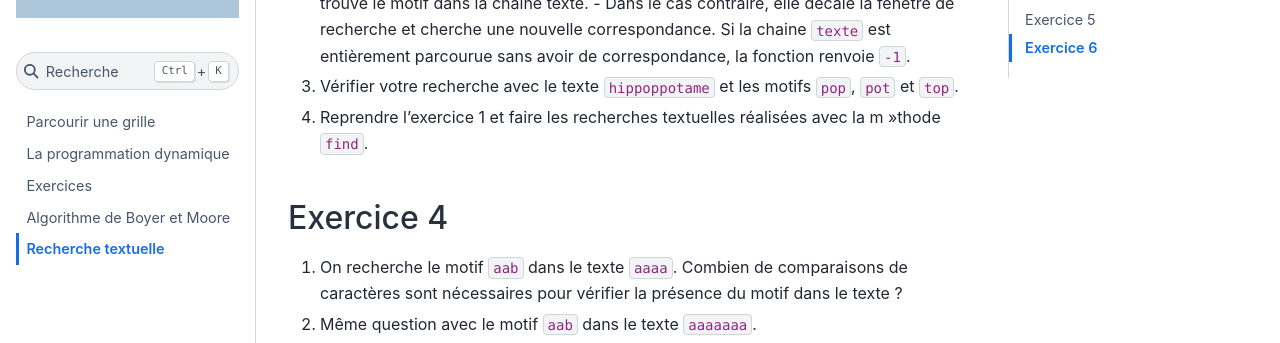
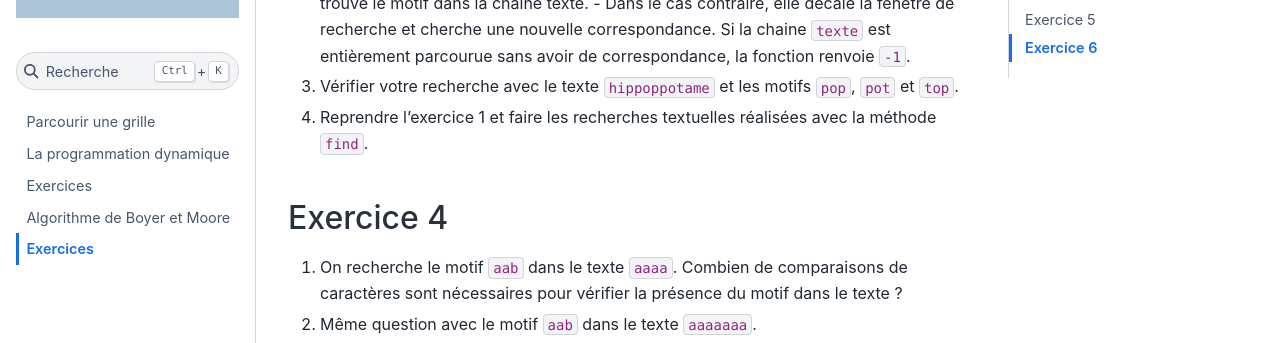
Before and after one commit to ychistel/tnsi_algorithmes_avances, a Sphinx documentation site: the page built from source/content/exercice_2.rst, in a window 1280 px wide and 900 px high, scrolled down 1354 px. Shown: the part 153-496 px from the top of the window. Built offline with Sphinx 7.4.7 and the Sphinx Book theme 1.1.4, drawn with Linux system fonts in a browser that asks for light colours; some of the changed text lies outside the part shown.

Commit message:
Update exercice_2.rst

```diff
--- a/source/content/exercice_2.rst
+++ b/source/content/exercice_2.rst
@@ -1,5 +1,5 @@
-Recherche textuelle
-===================
+Exercices
+==========
 
 Exercice 1
 ----------
@@ -51,7 +51,7 @@ On propose d'écrire en Python la recherche naïve d'un motif dans un texte. On
     -   Dans le cas contraire, elle décale la fenêtre de recherche et cherche une nouvelle correspondance. Si la chaine ``texte`` est entièrement parcourue sans avoir de correspondance, la fonction renvoie ``-1``.
 
 #.  Vérifier votre recherche avec le texte ``hippoppotame`` et les motifs ``pop``, ``pot`` et ``top``.
-#.  Reprendre l'exercice 1 et faire les recherches textuelles réalisées avec la m"thode ``find``.
+#.  Reprendre l'exercice 1 et faire les recherches textuelles réalisées avec la méthode ``find``.
 
 Exercice 4
 -----------
```
